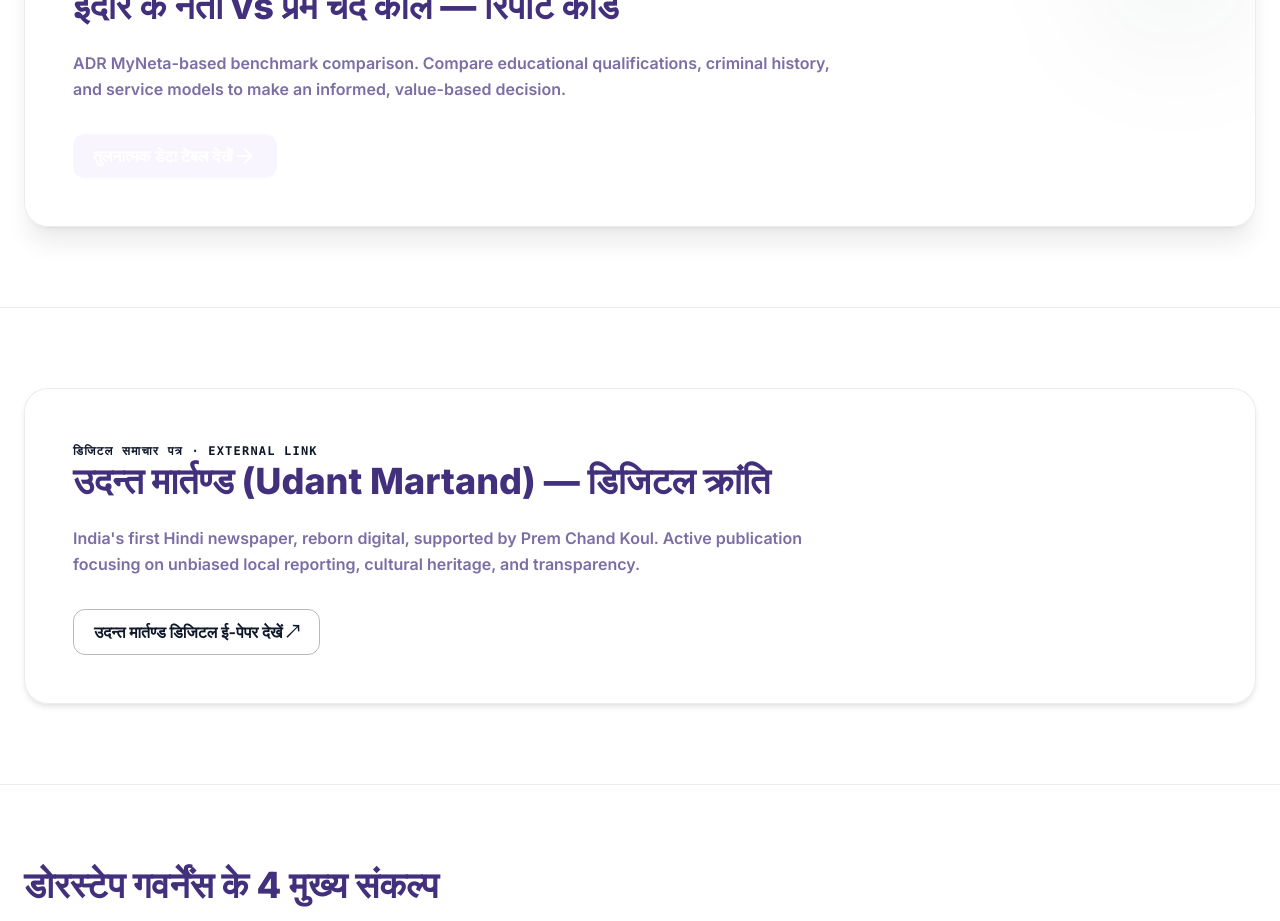
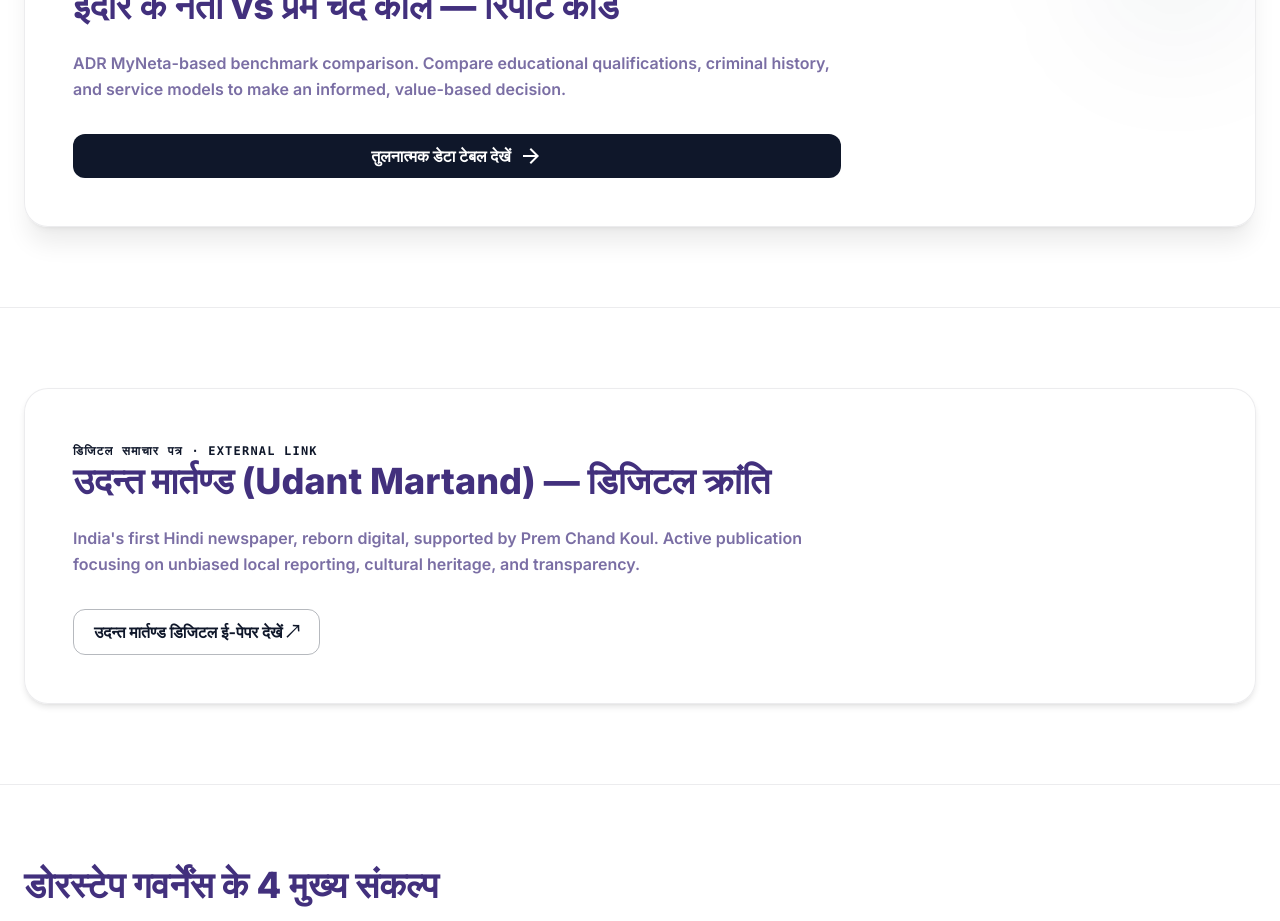
Before and after one commit to amitkumarraikwar/prem-koul-final-website, a Next.js app: page / in a window 1280 px wide. Shown: the part 2720-3641 px from the top of the page. Built offline with nearby package versions, Linux system fonts and the light colour scheme; a web font is replaced by a local one; what tailwindcss-react-aria-components would draw is missing.

Commit message:
fix: corrected compare button colors on homepage

```diff
--- a/src/app/page.tsx
+++ b/src/app/page.tsx
@@ -347,7 +347,7 @@
                   ADR MyNeta-based benchmark comparison. Compare educational qualifications, criminal history, and service models to make an informed, value-based decision.
                 </p>
                 <div className="pt-2">
-                  <Link href="/compare" className="btn-primary bg-brand-primary text-brand-bg">
+                  <Link href="/compare" className="btn-primary flex items-center gap-2">
                     <span>तुलनात्मक डेटा टेबल देखें</span>
                     <ArrowForwardIcon className="w-4 h-4" />
                   </Link>
```
